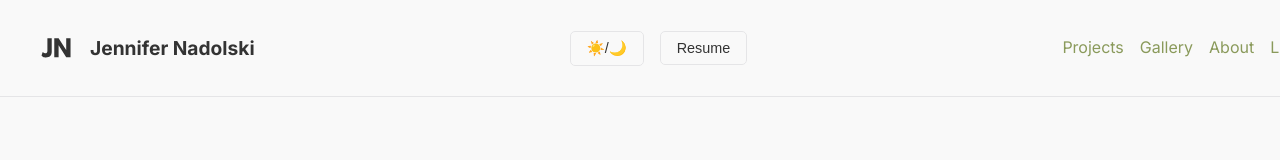
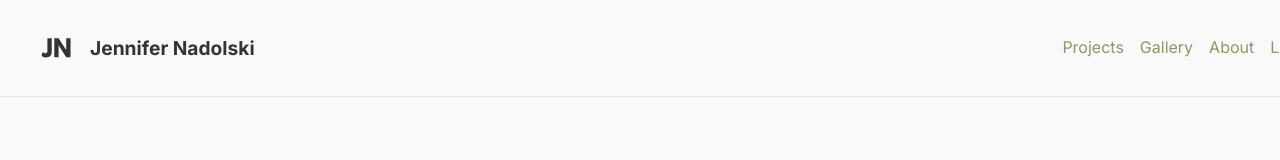
Before and after one commit to jnadolski/jn-website, a React (Create React App) app in the folder frontend/: page / in a window 1280 px wide. Shown: the top 160 px of the page. Built offline with nearby package versions, Linux system fonts and the light colour scheme.

Commit message:
Revert "Implement responsive header with mobile menu"
This reverts commit 9b4a0a1f023bcf49a4a2cea82265bd8e7060ef9a.

```diff
--- a/frontend/src/App.css
+++ b/frontend/src/App.css
@@ -118,92 +118,10 @@ main {
      The parent .logo-link has its color set to var(--text), so the logo will match the text color. */
 }
 
-.header-right-section {
-  display: flex;
-  align-items: center;
-  gap: 1rem;
-}
-
-.theme-toggle-button,
-.resume-button {
-  background: none;
-  border: 1px solid var(--border);
-  color: var(--text);
-  padding: 0.5rem 1rem;
-  border-radius: 5px;
-  cursor: pointer;
-  font-size: 0.9rem;
-  transition: background-color 0.3s, color 0.3s;
-}
-
-.theme-toggle-button:hover,
-.resume-button:hover {
-  background-color: var(--primary-accent);
-  color: white;
-  border-color: var(--primary-accent);
-}
-
-.hamburger-menu-button {
-  display: none; /* Hidden by default on desktop */
-  background: none;
-  border: none;
-  font-size: 1.8rem;
-  cursor: pointer;
-  color: var(--text);
-  z-index: 1001; /* Ensure it's above other content */
-}
-
 .site-header nav {
   display: flex;
   gap: 1rem;
   flex-shrink: 0;
-}
-
-/* Mobile Navigation Styles */
-@media (max-width: 768px) {
-  .site-header {
-    padding: 1rem;
-  }
-
-  .header-right-section {
-    gap: 0.5rem;
-  }
-
-  .theme-toggle-button,
-  .resume-button {
-    display: none; /* Hide on mobile, or integrate into mobile menu */
-  }
-
-  .hamburger-menu-button {
-    display: block; /* Show hamburger on mobile */
-  }
-
-  .site-header nav {
-    display: none; /* Hide desktop nav by default on mobile */
-    flex-direction: column;
-    position: fixed;
-    top: 0;
-    left: 0;
-    width: 100%;
-    height: 100vh;
-    background-color: var(--background); /* Full background */
-    justify-content: center;
-    align-items: center;
-    gap: 2rem;
-    z-index: 999; /* Below hamburger button */
-    transform: translateX(100%); /* Start off-screen */
-    transition: transform 0.3s ease-out;
-  }
-
-  .site-header nav.is-open {
-    display: flex; /* Show when open */
-    transform: translateX(0); /* Slide in */
-  }
-
-  .site-header nav a {
-    font-size: 1.8rem;
-    font-weight: bold;
-  }
 }
 
 /* Footer Styles */
--- a/frontend/src/Header.tsx
+++ b/frontend/src/Header.tsx
@@ -1,51 +1,19 @@
-import React, { useState, useEffect } from 'react';
+import React from 'react';
 import { Link } from 'react-router-dom';
 import Logo from './Logo';
 
 const Header = () => {
-  const [isMobileMenuOpen, setIsMobileMenuOpen] = useState(false);
-
-  const toggleMobileMenu = () => {
-    setIsMobileMenuOpen(!isMobileMenuOpen);
-  };
-
-  // Close mobile menu when screen size changes
-  useEffect(() => {
-    const handleResize = () => {
-      if (window.innerWidth > 768 && isMobileMenuOpen) { // Assuming 768px is breakpoint
-        setIsMobileMenuOpen(false);
-      }
-    };
-
-    window.addEventListener('resize', handleResize);
-    return () => {
-      window.removeEventListener('resize', handleResize);
-    };
-  }, [isMobileMenuOpen]);
-
   return (
     <header className="site-header">
       <Link to="/" className="logo-link">
         <Logo />
         <span>Jennifer Nadolski</span>
       </Link>
-
-      <div className="header-right-section">
-        {/* Theme Toggle Placeholder */}
-        <button className="theme-toggle-button">☀️/🌙</button>
-        {/* Resume Button Placeholder */}
-        <button className="resume-button">Resume</button>
-
-        <button className="hamburger-menu-button" onClick={toggleMobileMenu}>
-          {isMobileMenuOpen ? '✕' : '☰'}
-        </button>
-      </div>
-
-      <nav className={`main-nav ${isMobileMenuOpen ? 'is-open' : ''}`}>
-        <Link to="/projects" onClick={() => setIsMobileMenuOpen(false)}>Projects</Link>
-        <Link to="/gallery" onClick={() => setIsMobileMenuOpen(false)}>Gallery</Link>
-        <Link to="/about" onClick={() => setIsMobileMenuOpen(false)}>About</Link>
-        <Link to="/login" onClick={() => setIsMobileMenuOpen(false)}>Login</Link>
+      <nav>
+        <Link to="/projects">Projects</Link>
+        <Link to="/gallery">Gallery</Link>
+        <Link to="/about">About</Link>
+        <Link to="/login">Login</Link>
       </nav>
     </header>
   );
```
